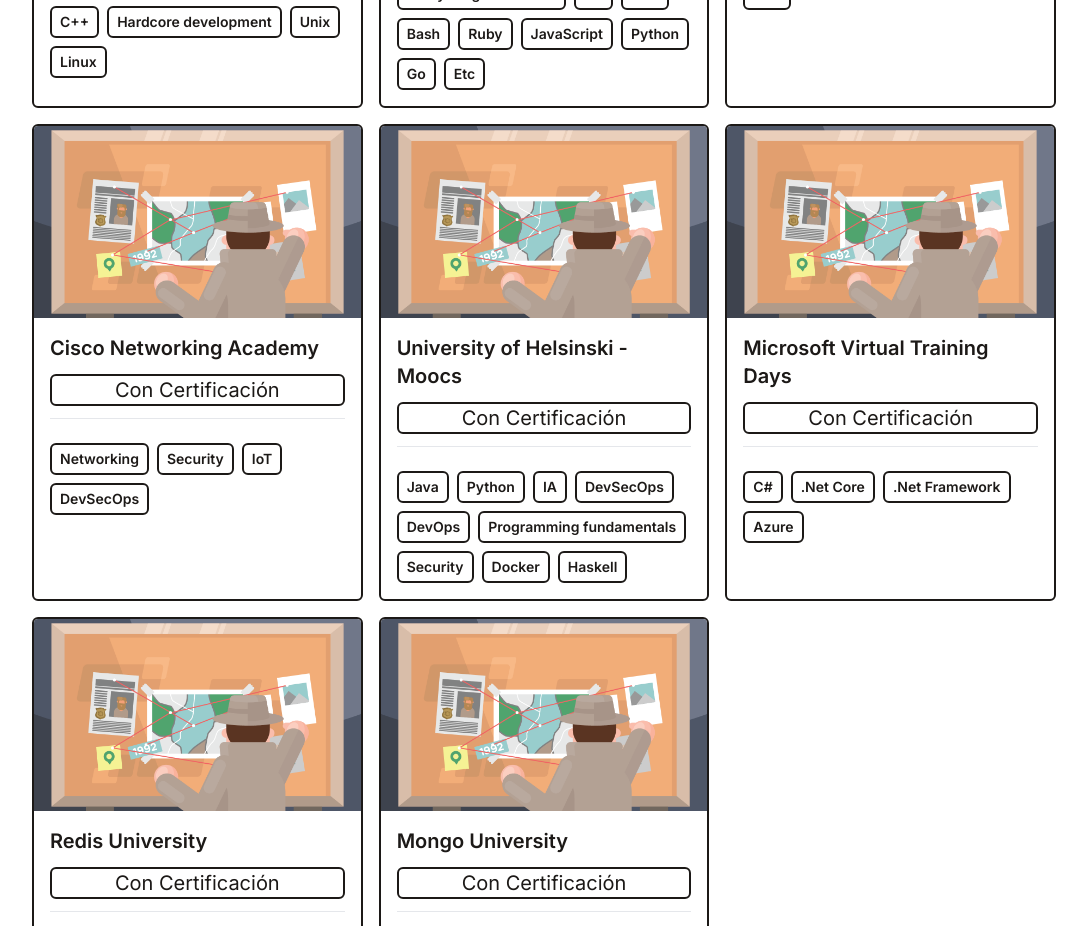
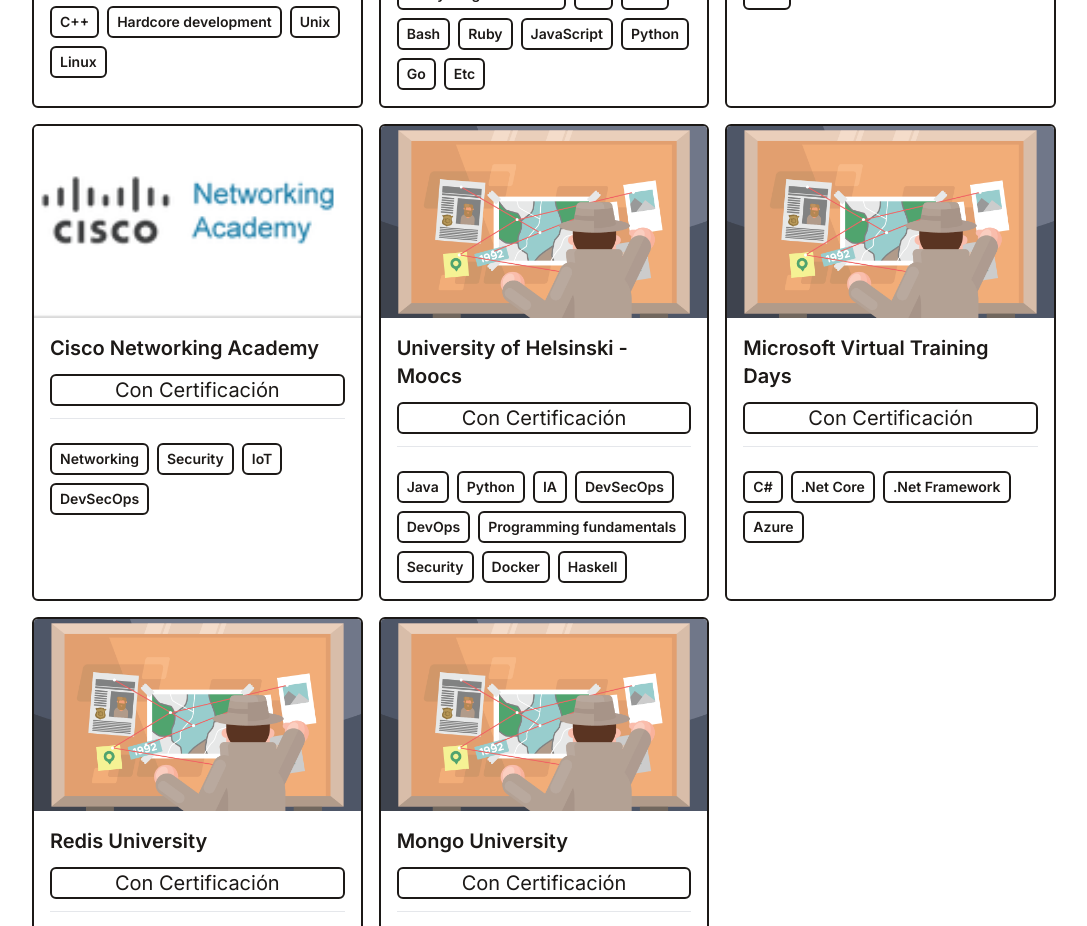
Before and after one commit to jpromanonet/freeCodingResources, a React (Vite) app in the folder es/: page / in a window 1280 px wide. Shown: the part 4080-5006 px from the top of the page, without its empty margins (96-1183 px from the left). Built offline with nearby package versions, Linux system fonts and the light colour scheme.

Commit message:
More resources

```diff
--- a/es/src/data/portfolio.js
+++ b/es/src/data/portfolio.js
@@ -149,7 +149,7 @@
    {
       title: 'Cisco Networking Academy',
       cert: 'Con Certificación',
-      imgUrl: '/assets/sqlmurder.png',
+      imgUrl: '/assets/cisco.png',
       stack: ['Networking', 'Security', 'IoT', 'DevSecOps'],
       link: 'https://www.netacad.com/courses/all-courses',
    },
```
Also changed, not shown: es/public/assets/cisco.png (added).
